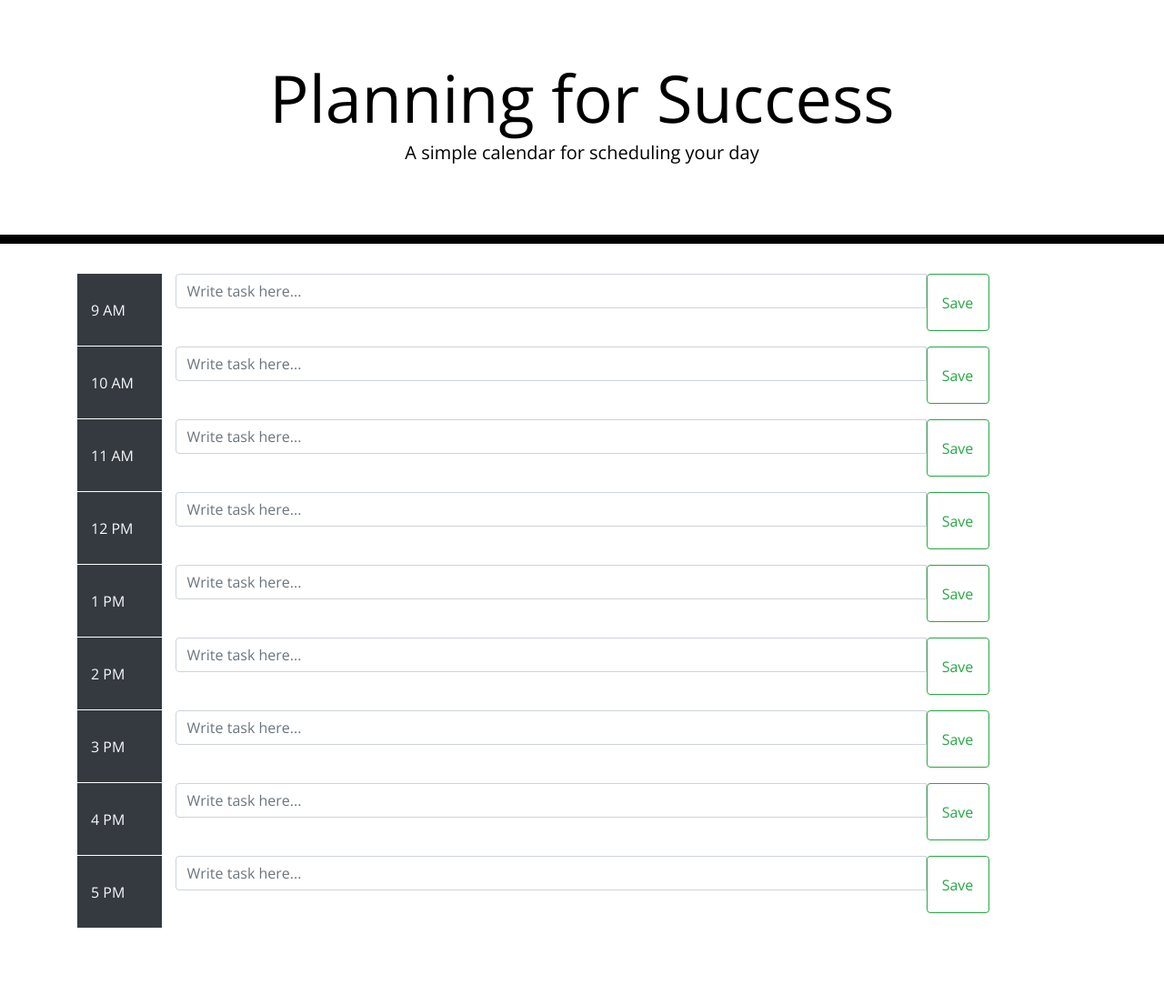
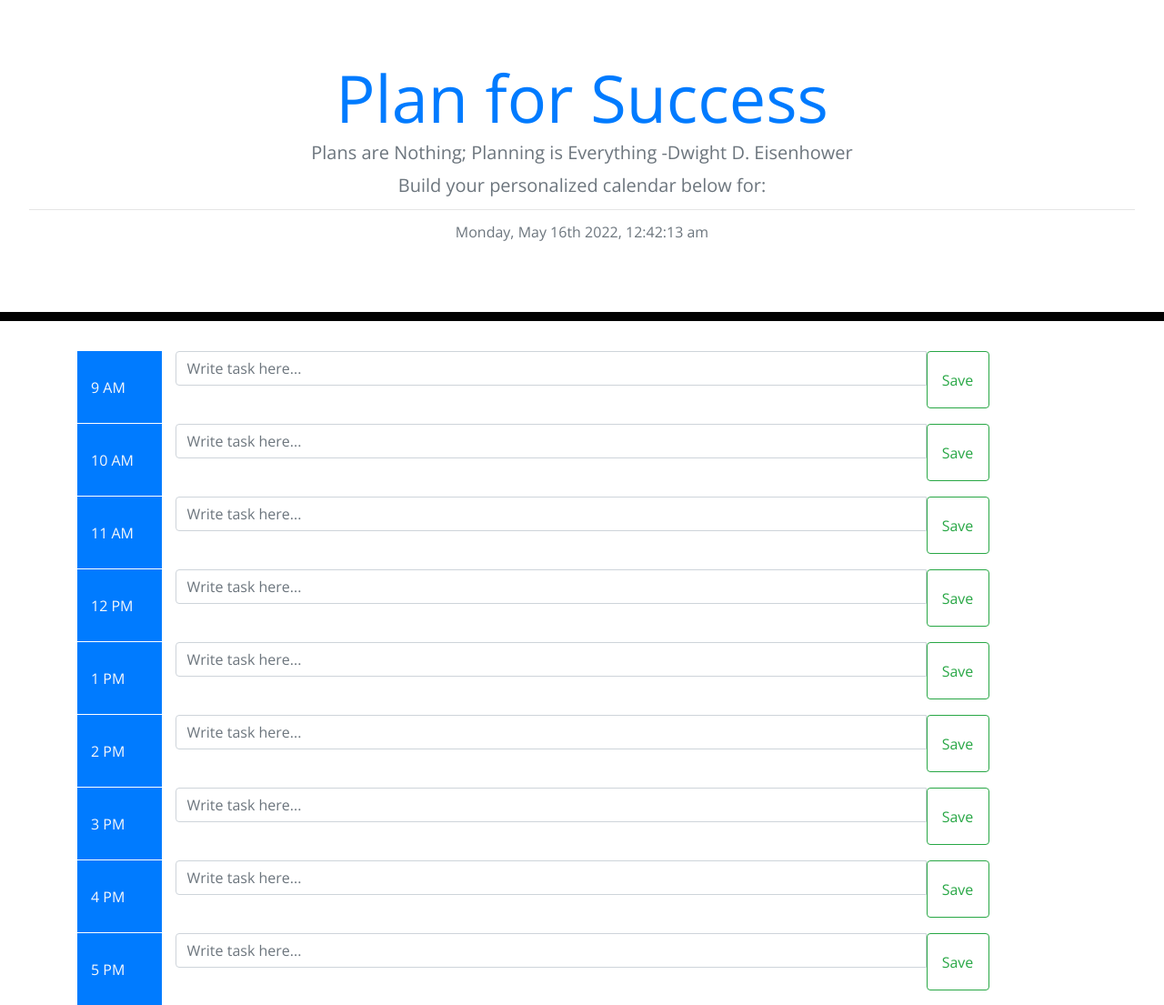
Before and after one commit to rrkincaid/daily-planner, a plain HTML site: page index.html in a window 1280 px wide. Shown: the whole page at 91% size. Before the commit the page ends 1020 px from the top, so only its background shows below. Drawn offline with nearby package versions, Linux system fonts and the light colour scheme; files that its build step writes are made by us from their sources.

Commit message:
moment updates

```diff
--- a/assets/script.js
+++ b/assets/script.js
@@ -4,6 +4,25 @@ var saveButton = $(".save-button");
 
 var inputText = $(".input-group");
 
+var lightMode
+
+var darkMode
+
+// var currentDay = moment();
+// $("#current-day").text(currentDay.format("MMM Do, YYYY"));
+
+var today = moment();
+$("#current-day").text(today.format("dddd, MMMM Do YYYY, h:mm:ss a"));
+
+console.log("today");
+
 //event handler for save button - connects to textinput so that it can be saved to local storage
 
-//event handler for text box so that text dissapears when you start typing
+//moment so that jumot recognizes local time
+
+//moment that changes colors in the body of
+
+// saveButton.click(event) {
+//     inputText.text()
+//     //input to local storage
+// };
--- a/index.html
+++ b/index.html
@@ -9,20 +9,23 @@
     <link rel="stylesheet" href="https://use.fontawesome.com/releases/v5.8.1/css/all.css"
         integrity="sha384-50oBUHEmvpQ+1lW4y57PTFmhCaXp0ML5d60M1M7uH2+nqUivzIebhndOJK28anvf" crossorigin="anonymous" />
     <link href="https://fonts.googleapis.com/css?family=Open+Sans&display=swap" rel="stylesheet" />
-    <link rel="stylesheet" href="style.css" />
-    <title>Work Day Scheduler</title>
+    <script type="text/javascript" src="https://cdnjs.cloudflare.com/ajax/libs/moment.js/2.27.0/moment.min.js"></script>
+    <link rel="stylesheet" href="./assets/style.css" />
+    <title>Plan for Success </title>
 </head>
 
 <body>
-    <header class="jumbotron">
-        <h1 class="display-3">Planning for Success </h1>
-        <p class="lead">A simple calendar for scheduling your day</p>
-        <p id="currentDay" class="lead"></p>
+    <header class="jumbotron text-secondary">
+        <h1 class="display-3 text-primary">Plan for Success </h1>
+        <p class="lead">Plans are Nothing; Planning is Everything  -Dwight D. Eisenhower</p>
+        <p class="lead justify-content text-center">Build your personalized calendar below for: </p>
+        <hr>
+        <p id="current-day" class="answer"></p>
     </header>
     <div class="container">
         <div class="container">
             <div class="row">
-                <div id = "time-block" class="col-1 bg-dark text-light justify-content align-center rounded-3">
+                <div id = "time-block" class="col-1 bg-primary text-light justify-content align-center rounded-3">
                     9 AM
                 </div>
 
@@ -37,7 +40,7 @@
 
         <div class="container">
             <div class="row">
-                <div id="time-block" class="col-1 bg-dark text-light justify-content align-center rounded-3">
+                <div id="time-block" class="col-1 bg-primary text-light justify-content align-center rounded-3">
                     10 AM
                 </div>
 
@@ -53,7 +56,7 @@
 
         <div class="container">
             <div class="row">
-                <div id="time-block" class="col-1 bg-dark text-light justify-content align-center rounded-3">
+                <div id="time-block" class="col-1 bg-primary text-light justify-content align-center rounded-3">
                     11 AM
                 </div>
 
@@ -68,7 +71,7 @@
 
         <div class="container">
             <div class="row">
-                <div id="time-block" class="col-1 bg-dark text-light justify-content align-center rounded-3">
+                <div id="time-block" class="col-1 bg-primary text-light justify-content align-center rounded-3">
                     12 PM
                 </div>
 
@@ -83,7 +86,7 @@
 
         <div class="container">
             <div class="row">
-                <div id="time-block" class="col-1 bg-dark text-light justify-content align-center rounded-3">
+                <div id="time-block" class="col-1 bg-primary text-light justify-content align-center rounded-3">
                     1 PM
                 </div>
 
@@ -98,7 +101,7 @@
 
         <div class="container">
             <div class="row">
-                <div id="time-block" class="col-1 bg-dark text-light justify-content align-center rounded-3">
+                <div id="time-block" class="col-1 bg-primary text-light justify-content align-center rounded-3">
                     2 PM
                 </div>
 
@@ -113,7 +116,7 @@
 
         <div class="container">
             <div class="row">
-                <div id="time-block" class="col-1 bg-dark text-light justify-content align-center rounded-3">
+                <div id="time-block" class="col-1 bg-primary text-light justify-content align-center rounded-3">
                     3 PM
                 </div>
 
@@ -128,7 +131,7 @@
 
         <div class="container">
             <div class="row">
-                <div id="time-block" class="col-1 bg-dark text-light justify-content align-center rounded-3">
+                <div id="time-block" class="col-1 bg-primary text-light justify-content align-center rounded-3">
                     4 PM
                 </div>
 
@@ -143,7 +146,7 @@
 
         <div class="container">
             <div class="row">
-                <div id="time-block" class="col-1 bg-dark text-light justify-content align-center rounded-3">
+                <div id="time-block" class="col-1 bg-primary text-light justify-content align-center rounded-3">
                     5 PM
                 </div>
 
@@ -159,8 +162,11 @@
         <!-- Timeblocks go here -->
     </div>
 
-    <script src="https://cdnjs.cloudflare.com/ajax/libs/jquery/3.2.1/jquery.min.js"></script>
+<script src="https://cdnjs.cloudflare.com/ajax/libs/jquery/3.2.1/jquery.min.js"></script>
     <script src="https://cdnjs.cloudflare.com/ajax/libs/moment.js/2.24.0/moment.min.js"></script>
+<script src="./assets/script.js"></script>
+
+
 </body>
 
 </html>
```
